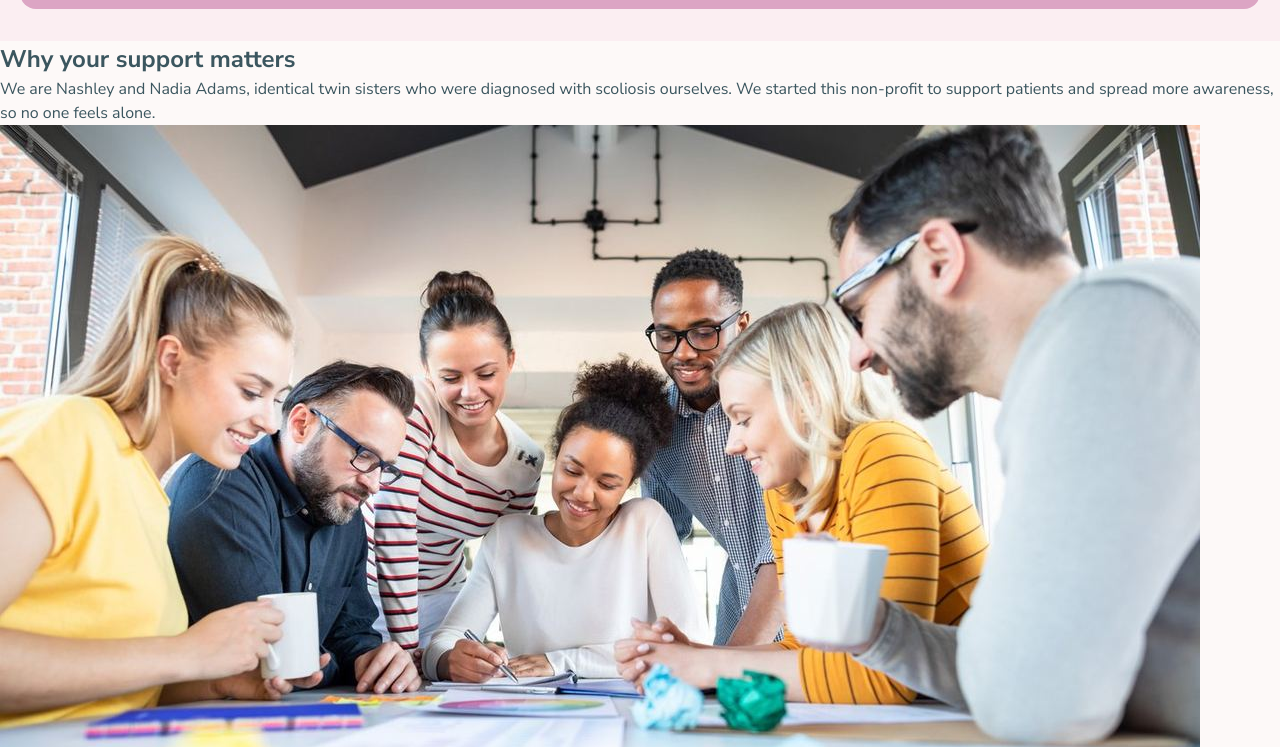
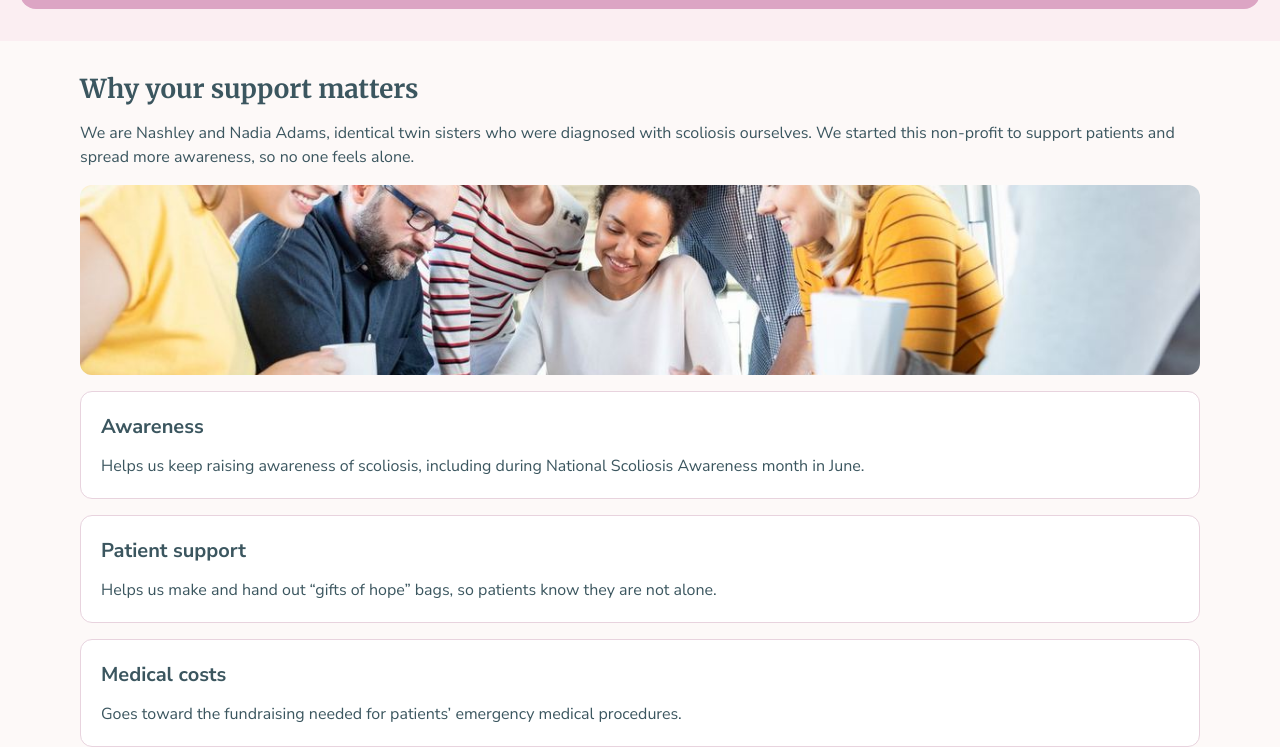
Before and after one commit to Stpoole022/Nas-Scoliosis, a plain HTML site: page pages/Support/Test Page/index.html in a window 1280 px wide. Shown: the part 794-1541 px from the top of the page. Drawn offline with Linux system fonts and the light colour scheme.

Commit message:
Style Why your support matters section: container, banner and cards

```diff
--- a/pages/Support/Test Page/style.css
+++ b/pages/Support/Test Page/style.css
@@ -119,3 +119,39 @@ h1 {
   object-fit: cover;
   border-radius: 8px;
 }
+
+h2 {
+  font-family: Merriweather, Georgia, serif;
+  font-weight: 700;
+  font-size: 26px;
+  line-height: 1.25;
+}
+
+h3 { font-size: 20px; }
+
+/* Helpers used by every section */
+.container { max-width: 1120px; margin: 0 auto; }
+.section { padding: 32px 20px; }
+.stack { display: flex; flex-direction: column; gap: 16px; }
+
+.banner {
+  width: 100%;
+  height: 190px;
+  object-fit: cover;
+  border-radius: 12px;
+}
+
+.card-grid {
+  display: grid;
+  gap: 16px;
+}
+
+.card {
+  display: flex;
+  flex-direction: column;
+  gap: 12px;
+  padding: 20px;
+  border: 1px solid var(--border);
+  border-radius: 12px;
+  background: var(--surface);
+}
```
